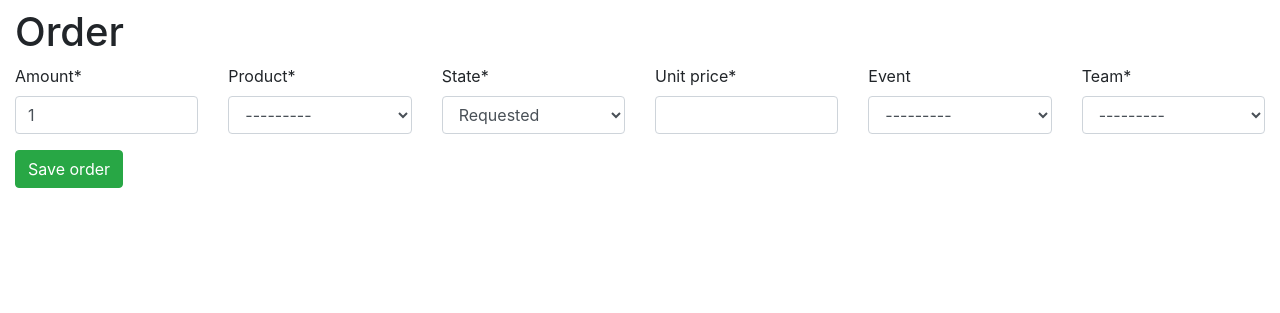
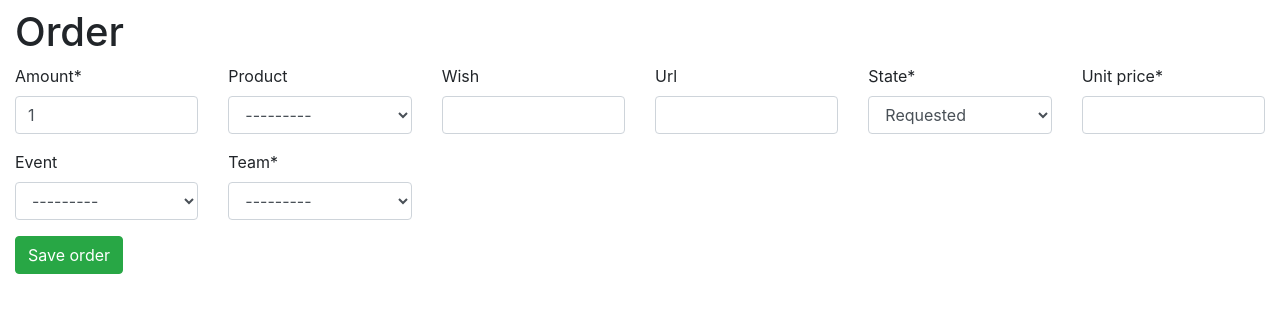
Before and after one commit to c3loc/squirrel, a Django app: page /orders/new in a window 1280 px wide. Shown: the part 56-369 px from the top of the page. Run offline with Django 3.2, Linux system fonts and the light colour scheme; the visitor is signed in with stand-in values (Sample User, id 1); data comes from the database, SQL or seed files in the repository; data that the repository does not hold is empty; some libraries are stand-ins or nearby versions.

Commit message:
feat: orders are not fixed to a product but can have a wish

```diff
--- a/squirrel/orders/forms.py
+++ b/squirrel/orders/forms.py
@@ -6,7 +6,16 @@
 class OrderForm(forms.ModelForm):
     class Meta:
         model = Order
-        fields = ["amount", "product", "state", "unit_price", "event", "team"]
+        fields = [
+            "amount",
+            "product",
+            "wish",
+            "url",
+            "state",
+            "unit_price",
+            "event",
+            "team",
+        ]
 
 
 class ProductForm(forms.ModelForm):
--- a/squirrel/orders/models.py
+++ b/squirrel/orders/models.py
@@ -2,7 +2,7 @@
 Models for our orders
 """
 from django.contrib.auth.models import User
-from django.core.exceptions import PermissionDenied
+from django.core.exceptions import PermissionDenied, ValidationError
 from django.db import models
 
 
@@ -63,7 +63,14 @@ class Order(models.Model):
     ]
 
     amount = models.PositiveIntegerField(default=1)
-    product = models.ForeignKey(Product, on_delete=models.PROTECT, null=True)
+
+    # Either a product or a free form item have to be specified
+    product = models.ForeignKey(
+        Product, on_delete=models.PROTECT, null=True, blank=True
+    )
+    wish = models.CharField(max_length=255, blank=True)
+    url = models.URLField(blank=True)
+
     state = models.CharField(choices=STATE_CHOICES, default="REQ", max_length=30)
     unit_price = models.DecimalField(max_digits=10, decimal_places=2)
 
@@ -80,6 +87,13 @@ class Order(models.Model):
     updated_by = models.ForeignKey(
         User, null=True, related_name="orders_updates", on_delete=models.SET_NULL
     )
+
+    def clean(self):
+        """We need to check if either a product or a free form text are set"""
+        if not self.product and not self.wish:
+            raise ValidationError("An order must have either a product or an item set")
+        elif self.product and self.wish:
+            raise ValidationError("An order must not have a product and an item set")
 
     def save(self, *args, **kwargs):
         """Orders have some special behavior on saving"""
--- a/squirrel/templates/order.html
+++ b/squirrel/templates/order.html
@@ -17,6 +17,16 @@
       <div class="col-12 col-sm-6 col-md-4 col-lg-2">
         <div class="form-group">
           {{ form.product|as_crispy_field }}
+        </div>
+      </div>
+      <div class="col-12 col-sm-6 col-md-4 col-lg-2">
+        <div class="form-group">
+          {{ form.wish|as_crispy_field }}
+        </div>
+      </div>
+      <div class="col-12 col-sm-6 col-md-4 col-lg-2">
+        <div class="form-group">
+          {{ form.url|as_crispy_field }}
         </div>
       </div>
       <div class="col-12 col-sm-6 col-md-4 col-lg-2">
```
Also changed, not shown: squirrel/orders/tables.py (+11 -1 lines), squirrel/orders/migrations/0010_auto_20191201_2052.py (added), squirrel/orders/migrations/0011_auto_20191201_2055.py (added).
